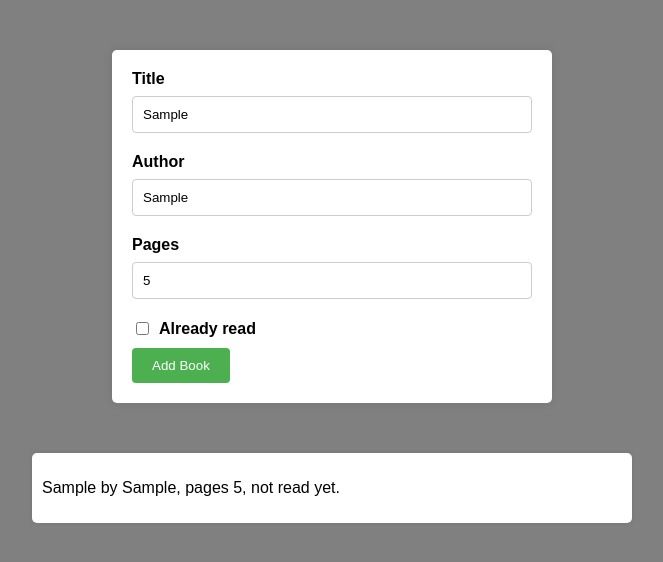
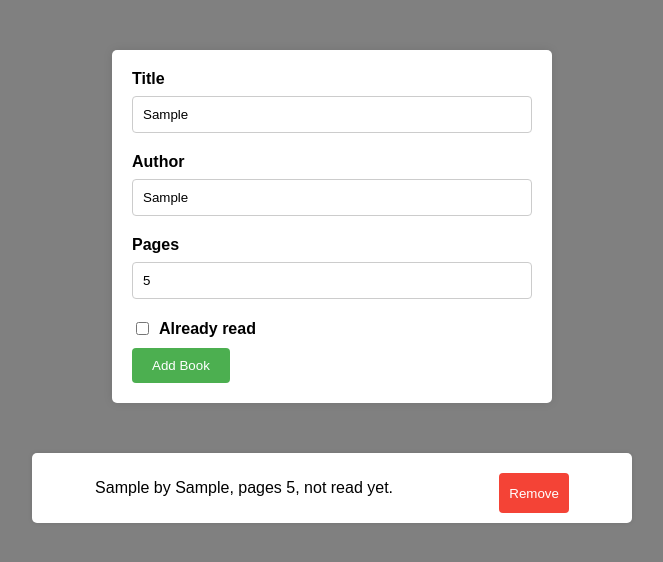
Before and after one commit to SebastianArce/top_library, a plain HTML site: page index.html in a window 1280 px wide. Both pictures are taken after typing "Sample", "Sample", "5" into the empty fields and a click on the button "Add Book". Shown: the whole page, without its empty margins (308-971 px from the left). Drawn offline with Linux system fonts and the light colour scheme.

Commit message:
add a remove button

```diff
--- a/script.js
+++ b/script.js
@@ -32,14 +32,22 @@ function updateLibraryDisplay() {
     const libraryContainer = document.getElementById("libraryContainer");
     libraryContainer.innerHTML = ""; // Clear previous content
 
-    myLibrary.forEach((book) => {
+    myLibrary.forEach((book, index) => {
         const bookCard = document.createElement("div");
         bookCard.classList.add("bookCard");
 
         const bookInfo = document.createElement("p");
         bookInfo.textContent = book.info();
 
+        const removeButton = document.createElement("button");
+        removeButton.textContent = "Remove";
+        removeButton.addEventListener("click", () => {
+            myLibrary.splice(index, 1);
+            updateLibraryDisplay();
+        })
+
         bookCard.appendChild(bookInfo);
+        bookCard.appendChild(removeButton);
         libraryContainer.appendChild(bookCard);
     })
 }
--- a/styles.css
+++ b/styles.css
@@ -69,4 +69,20 @@ form button:hover {
     margin-bottom: 10px;
     border-radius: 5px;
     box-shadow: 0 0 5px rgba(0, 0, 0, 0.1);
+    display: flex;
+    justify-content: space-around;
 }
+
+.bookCard button {
+    background-color: #f44336;
+    color: white;
+    padding: 5px 10px;
+    border: none;
+    border-radius: 4px;
+    cursor: pointer;
+    margin-top: 10px;
+}
+
+.bookCard button:hover {
+    background-color: #f44336;
+}
```
